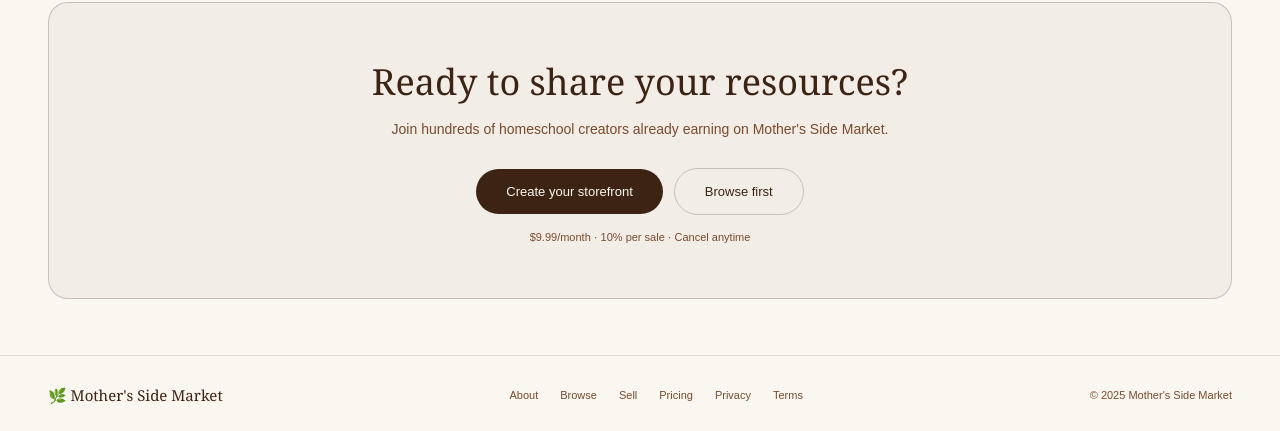
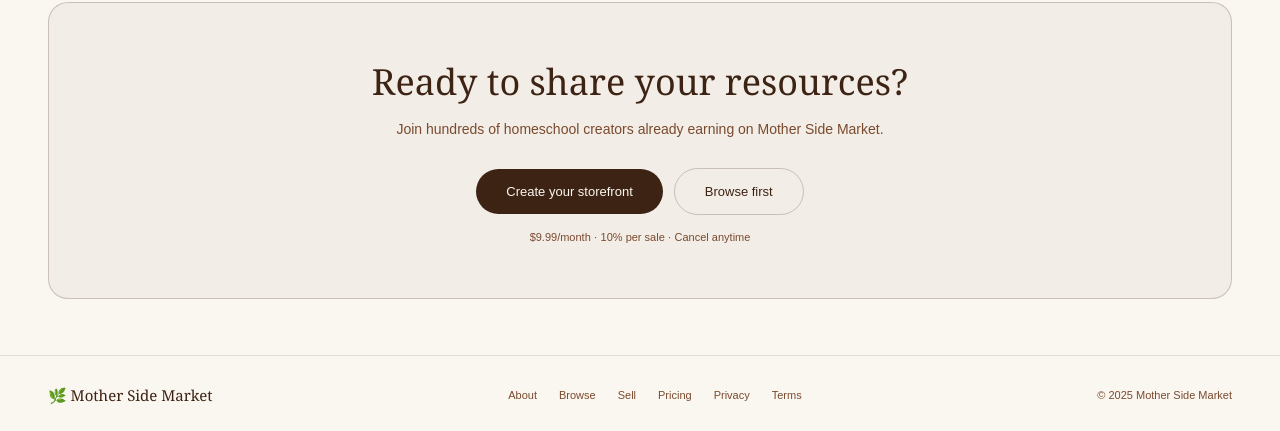
Before and after one commit to Jcastle25/mothers-side-market, a Next.js app: page / in a window 1280 px wide. Shown: the part 2069-2500 px from the top of the page. Built offline with nearby package versions, Linux system fonts and the light colour scheme.

Commit message:
Change brand name from Mother's Side Market to Mother Side Market

```diff
--- a/app/(auth)/login/page.tsx
+++ b/app/(auth)/login/page.tsx
@@ -19,7 +19,7 @@ export default function LoginPage() {
     <main style={{ fontFamily: "'Jost', sans-serif", background: '#FAF6F0', minHeight: '100vh', color: '#3D2314' }}>
       <nav style={NAV_STYLE}>
         <Link href="/" style={{ fontFamily: 'Georgia, serif', fontSize: '20px', fontWeight: 600, color: '#3D2314', textDecoration: 'none' }}>
-          🌿 Mother&apos;s Side Market
+          🌿 Mother Side Market
         </Link>
         <div style={{ fontSize: '13px', color: '#7A4A2E' }}>
           New here?{' '}
--- a/app/(auth)/signup/page.tsx
+++ b/app/(auth)/signup/page.tsx
@@ -19,7 +19,7 @@ export default function SignupPage() {
     <main style={{ fontFamily: "'Jost', sans-serif", background: '#FAF6F0', minHeight: '100vh', color: '#3D2314' }}>
       <nav style={NAV_STYLE}>
         <Link href="/" style={{ fontFamily: 'Georgia, serif', fontSize: '20px', fontWeight: 600, color: '#3D2314', textDecoration: 'none' }}>
-          🌿 Mother&apos;s Side Market
+          🌿 Mother Side Market
         </Link>
         <div style={{ fontSize: '13px', color: '#7A4A2E' }}>
           Already have an account?{' '}
--- a/app/dashboard/page.tsx
+++ b/app/dashboard/page.tsx
@@ -81,7 +81,7 @@ export default async function DashboardPage() {
         borderBottom: '1px solid rgba(61,35,20,0.12)',
       }}>
         <div style={{ fontFamily: 'Georgia, serif', fontSize: '20px', fontWeight: 600, color: '#3D2314' }}>
-          🌿 Mother&apos;s Side Market
+          🌿 Mother Side Market
         </div>
         <form action={logout}>
           <button type="submit" style={{ padding: '8px 18px', borderRadius: '100px', border: '1px solid rgba(61,35,20,0.22)', background: 'transparent', color: '#3D2314', cursor: 'pointer', fontSize: '12px' }}>
--- a/app/layout.tsx
+++ b/app/layout.tsx
@@ -13,7 +13,7 @@ const geistMono = Geist_Mono({
 });
 
 export const metadata: Metadata = {
-  title: "Mother's Side Market",
+  title: "Mother Side Market",
   description: "A marketplace for homeschool and family digital and physical resources.",
 };
 
--- a/app/page.tsx
+++ b/app/page.tsx
@@ -1,7 +1,7 @@
 import type { Metadata } from "next";
 
 export const metadata: Metadata = {
-  title: "Mother's Side Market",
+  title: "Mother Side Market",
   description: "Resources made by moms who get it",
 };
 
@@ -23,7 +23,7 @@ export default function Home() {
         position: "sticky", top: 0, zIndex: 100
       }}>
         <div style={{ fontFamily: "Georgia, serif", fontSize: "20px", fontWeight: 600, color: "#3D2314" }}>
-          🌿 Mother's Side Market
+          🌿 Mother Side Market
         </div>
         <div style={{ display: "flex", gap: "28px" }}>
           {["Browse", "Creators", "Categories", "Free resources"].map(link => (
@@ -151,7 +151,7 @@ export default function Home() {
       {/* CTA */}
       <section style={{ margin: "0 48px 56px", background: "rgba(61,35,20,0.04)", border: "1px solid rgba(61,35,20,0.22)", borderRadius: "20px", padding: "52px 40px", textAlign: "center" }}>
         <h2 style={{ fontFamily: "Georgia, serif", fontSize: "36px", fontWeight: 500, color: "#3D2314", marginBottom: "10px" }}>Ready to share your resources?</h2>
-        <p style={{ fontSize: "14px", color: "#7A4A2E", marginBottom: "28px" }}>Join hundreds of homeschool creators already earning on Mother's Side Market.</p>
+        <p style={{ fontSize: "14px", color: "#7A4A2E", marginBottom: "28px" }}>Join hundreds of homeschool creators already earning on Mother Side Market.</p>
         <div style={{ display: "flex", alignItems: "center", justifyContent: "center", gap: "11px" }}>
           <button style={{ padding: "13px 30px", borderRadius: "100px", border: "none", background: "#3D2314", color: "#FAF6F0", fontSize: "13px", cursor: "pointer" }}>Create your storefront</button>
           <button style={{ padding: "13px 30px", borderRadius: "100px", border: "1px solid rgba(61,35,20,0.22)", background: "transparent", color: "#3D2314", fontSize: "13px", cursor: "pointer" }}>Browse first</button>
@@ -161,7 +161,7 @@ export default function Home() {
 
       {/* FOOTER */}
       <footer style={{ borderTop: "1px solid rgba(61,35,20,0.12)", padding: "28px 48px", display: "flex", alignItems: "center", justifyContent: "space-between", background: "#FAF6F0" }}>
-        <div style={{ fontFamily: "Georgia, serif", fontSize: "15px", color: "#3D2314" }}>🌿 Mother's Side Market</div>
+        <div style={{ fontFamily: "Georgia, serif", fontSize: "15px", color: "#3D2314" }}>🌿 Mother Side Market</div>
         <div style={{ display: "flex", gap: "22px" }}>
           {[
             { label: "About", href: "#" },
@@ -174,7 +174,7 @@ export default function Home() {
             <a key={link.label} href={link.href} style={{ fontSize: "11px", color: "#7A4A2E", textDecoration: "none" }}>{link.label}</a>
           ))}
         </div>
-        <div style={{ fontSize: "11px", color: "#7A4A2E" }}>© 2025 Mother's Side Market</div>
+        <div style={{ fontSize: "11px", color: "#7A4A2E" }}>© 2025 Mother Side Market</div>
       </footer>
 
     </main>
--- a/app/privacy/page.tsx
+++ b/app/privacy/page.tsx
@@ -10,7 +10,7 @@ export default function PrivacyPage() {
         borderBottom: '1px solid rgba(61,35,20,0.12)',
       }}>
         <Link href="/" style={{ fontFamily: 'Georgia, serif', fontSize: '20px', fontWeight: 600, color: '#3D2314', textDecoration: 'none' }}>
-          🌿 Mother&apos;s Side Market
+          🌿 Mother Side Market
         </Link>
         <Link href="/" style={{ color: '#3D2314', fontSize: '13px' }}>
           Back to home
--- a/app/product/[id]/page.tsx
+++ b/app/product/[id]/page.tsx
@@ -85,7 +85,7 @@ export default async function ProductPage({ params }: { params: Promise<{ id: st
       <div style={{ padding: '48px 24px', maxWidth: '1120px', margin: '0 auto' }}>
         <nav style={{ display: 'flex', alignItems: 'center', justifyContent: 'space-between', marginBottom: '32px', flexWrap: 'wrap', gap: '12px' }}>
           <Link href="/" style={{ fontFamily: 'Georgia, serif', fontSize: '20px', fontWeight: 600, color: '#3D2314', textDecoration: 'none' }}>
-            🌿 Mother's Side Market
+            🌿 Mother Side Market
           </Link>
           <Link href="/browse" style={{ fontSize: '13px', color: '#3D2314', textDecoration: 'none' }}>
             Back to browse
--- a/app/terms/page.tsx
+++ b/app/terms/page.tsx
@@ -10,7 +10,7 @@ export default function TermsPage() {
         borderBottom: '1px solid rgba(61,35,20,0.12)',
       }}>
         <Link href="/" style={{ fontFamily: 'Georgia, serif', fontSize: '20px', fontWeight: 600, color: '#3D2314', textDecoration: 'none' }}>
-          🌿 Mother&apos;s Side Market
+          🌿 Mother Side Market
         </Link>
         <Link href="/" style={{ color: '#3D2314', fontSize: '13px' }}>
           Back to home
```
